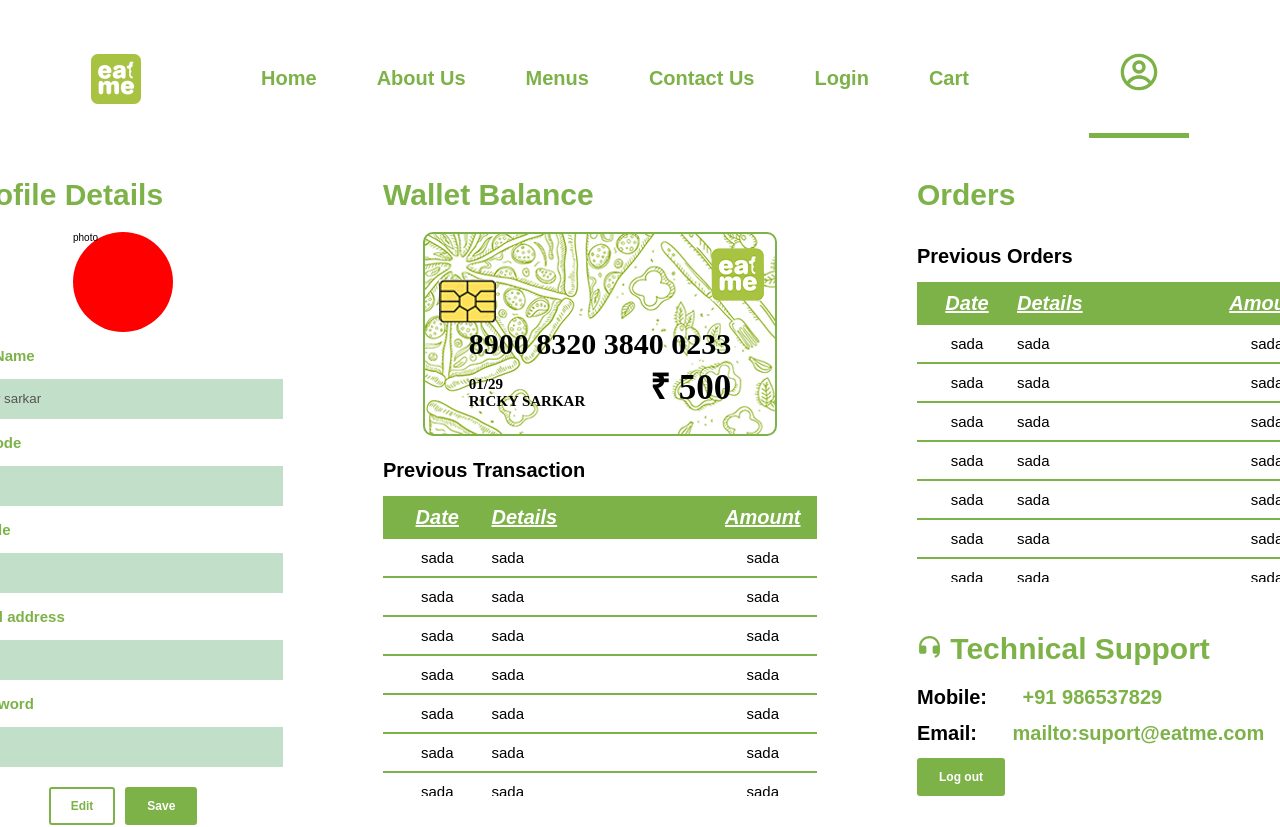
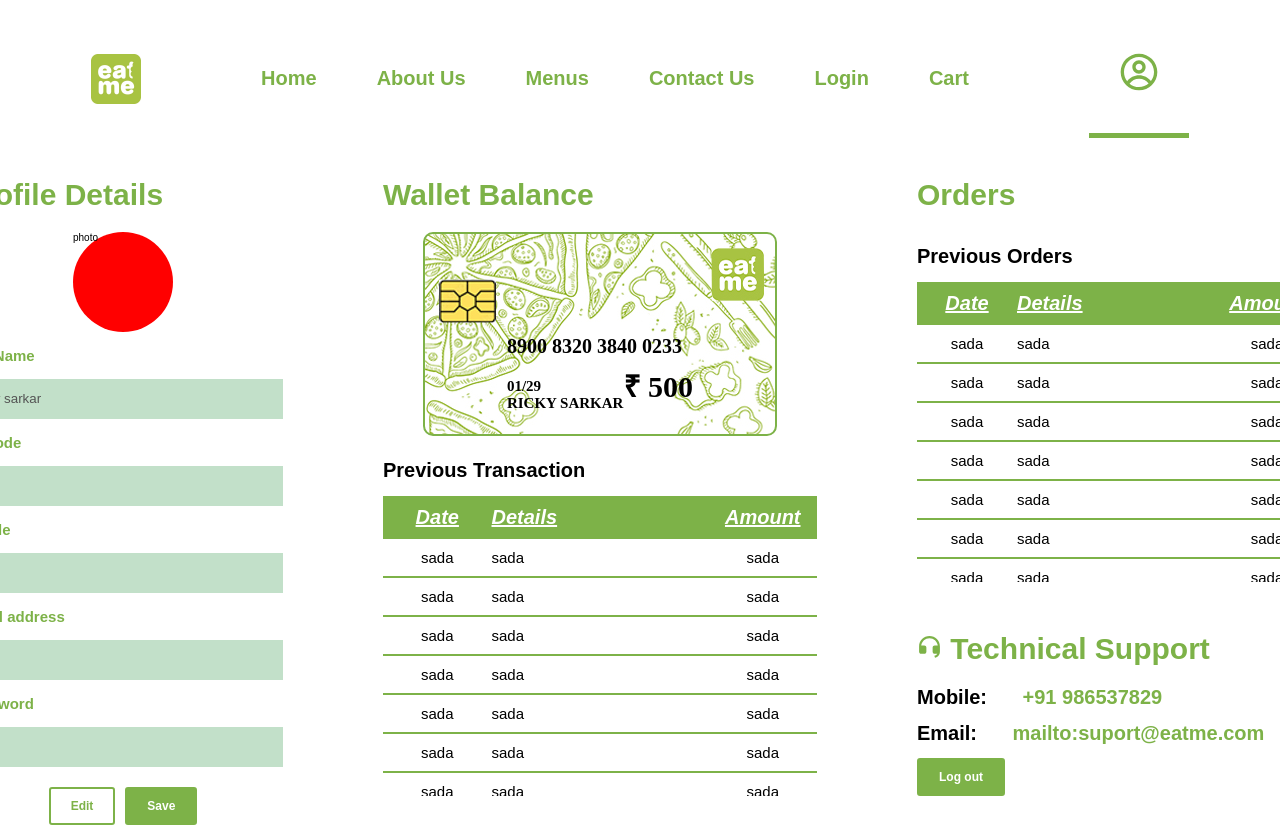
Before and after one commit to apurba-sarkar/eatmeweb, a React (Vite) app in the folder client/: page /profile in a window 1280 px wide. Shown: the top 827 px of the page. Built offline with nearby package versions, Linux system fonts and the light colour scheme; a web font is replaced by a local one.

Commit message:
ui almost completed

```diff
--- /dev/null
+++ b/client/src/Components/FullDetails.jsx
@@ -0,0 +1,49 @@
+/* eslint-disable react/prop-types */
+import React from "react";
+import { Headings } from "../ui/Headings";
+import { Button } from "../ui/Button";
+
+export default function FullDetails({ dish }) {
+  const time = Math.floor(Math.random() * 100);
+  console.log(dish);
+  console.log(time);
+  return (
+    <>
+      {!dish.id ? (
+        ""
+      ) : (
+        <>
+          <div className="fd">
+            <Headings type="h1" colorvar="primary">
+              {dish.item}
+            </Headings>
+            <img src="./biriyani.jpg" />
+            <div className="fd-data">
+              <Headings>
+                <label>Item No:</label>
+                <div>{dish.id}</div>
+              </Headings>
+              <Headings>
+                <label>Item Name:</label>
+                <div>{dish.item}</div>
+              </Headings>
+              <Headings>
+                <label>Item Price:</label>
+                <div> Rs {dish.price}</div>
+              </Headings>
+              <Headings>
+                <label>Average Preparing Time: </label>
+                <div>{time} min</div>
+              </Headings>
+              <Headings>
+                <label>Ingredients:</label>
+                <div>Formula x</div>
+              </Headings>
+            </div>
+            <Button varient="primary">Add To Cart</Button>
+          </div>
+        </>
+      )}
+    </>
+  );
+}
--- a/client/src/Components/Orders.jsx
+++ b/client/src/Components/Orders.jsx
@@ -9,7 +9,7 @@ export default function Orders() {
       {" "}
       <div className="trans">
         <Headings>Previous Orders</Headings>
-        <TableBuilder>
+        <TableBuilder size="normal">
           <TableHead>
             <TableData>Date</TableData>
             <TableData style={{ justifySelf: "left" }}>Details</TableData>
--- a/client/src/Components/Wallet.jsx
+++ b/client/src/Components/Wallet.jsx
@@ -27,7 +27,7 @@ export default function Wallet() {
       </figure>
       <div className="trans">
         <Headings>Previous Transaction</Headings>
-        <TableBuilder>
+        <TableBuilder size="normal">
           <TableHead>
             <TableData>Date</TableData>
             <TableData style={{justifySelf:"left"}}>Details</TableData>
--- a/client/src/pages/Menu.jsx
+++ b/client/src/pages/Menu.jsx
@@ -2,20 +2,21 @@
 
 import Filters from "../Components/Filters";
 import data from "../data";
+import { CiZoomIn } from "react-icons/ci";
 // import SingleDish from "./SingleDish";
 import { NavLink, useNavigate } from "react-router-dom";
 import { TableBuilder, TableData, TableHead, TableRow } from "../ui/Table";
 import { Button } from "../ui/Button";
 import { useState } from "react";
+import FullDetails from "../Components/FullDetails";
 // import SingleDish from "./SingleDish";
 export default function Menu() {
-  const navigate = useNavigate();
+  // const navigate = useNavigate();
   console.log(data);
   // console.log(data[0].id);
 
   const [dish, setDish] = useState("");
   // console.log(data[0].item);
-
 
   return (
     <div>
@@ -23,9 +24,9 @@ export default function Menu() {
       <div className="menu-container">
         <Filters />
         <div className="menu-list">
-          <TableBuilder>
+          <TableBuilder size="big">
             <TableHead>
-              <TableData>Sl</TableData>
+              <TableData>item no</TableData>
               <TableData>Item List</TableData>
               {/* <TableData>Ad</TableData> */}
             </TableHead>
@@ -39,22 +40,22 @@ export default function Menu() {
                 <TableData style={{ justifySelf: "left" }}>{e.item} </TableData>
                 <TableData>
                   <Button
+                    size="s"
+                    varient="primary"
                     onClick={() =>
                       // navigate(`/single/${e.id}`)
                       setDish(e)
                     }
                   >
-                    Details
+                    View
                   </Button>
                 </TableData>
               </TableRow>
-              // </NavLink>
             ))}
           </TableBuilder>
         </div>
         <div>
-          <div>{dish.item}</div>
-          <div>{dish.price}</div>
+          <FullDetails dish={dish} />
         </div>
         {/* <SingleDish/> */}
       </div>
--- a/client/src/pages/SingleDish.jsx
+++ b/client/src/pages/SingleDish.jsx
@@ -8,6 +8,7 @@ export default function SingleDish() {
   console.log(id);
   const dish = data.find((item) => item.id === parseInt(id));
   return (
+
     <div>
       <div>{dish.item}</div>
       <div>{dish.id}</div>
--- a/client/src/styles/Global.style.js
+++ b/client/src/styles/Global.style.js
@@ -240,18 +240,18 @@ figure{
 .card-number{
 
     /* margin-right:2rem; */
-    font-size:3rem;
+    font-size:2rem;
 
 }
 
 .card-data{
-    margin-top:7rem;
+    margin-top:8rem;
 
 }
 
 .other-details{
     font-size:1.5rem;
-    margin-top:1.5rem
+    margin-top:2rem
 }
 
 .trans{
@@ -270,7 +270,7 @@ figure{
 }
 
 .balance{
-    font-size:3.5rem
+    font-size:3rem
 }
 
 /* -->orders */
@@ -306,6 +306,31 @@ figure{
     gap:2rem;
 }
 
+/* -->FullDetails */
+
+.fd{
+    display:flex;
+    align-items:center;
+    justify-content:center;
+    flex-direction:column
+}
+.fd img{
+    height:30rem;
+    width:40rem;
+    border:solid ${theme.colors.primary} .5rem;
+    /* aspect-ratio:1; */
+    object-fit:fill;
+}
+.fd-data{
+    display:flex;
+    flex-direction:column;
+}
+
+.fd-data > h1  {
+   display:flex;
+   align-items:center;
+
+}
 `;
 
 export default GlobalStyle;
--- a/client/src/ui/Headings.jsx
+++ b/client/src/ui/Headings.jsx
@@ -9,6 +9,7 @@ const type = {
   h1: css`
     font-size: 4rem;
     font-weight: 600;
+    text-transform:uppercase;
   `,
   h2: css`
     font-size: 3rem;
--- a/client/src/ui/Table.jsx
+++ b/client/src/ui/Table.jsx
@@ -1,17 +1,27 @@
-import styled from "styled-components";
+import styled, { css } from "styled-components";
 import { theme } from "./../styles/theme";
+
+const size = {
+  normal: css`
+    height: 30rem;
+  `,
+  big: css`
+    height: 70rem;
+  `,
+};
 
 const TableBuilder = styled.div`
   /* background-color: green; */
   font-size: 1.5rem;
-  height: 30rem;
-  overflow-x:hidden;
+  ${(props) => size[props.size]};
+
+  overflow-x: hidden;
   /* overflow: scroll; */
   &::-webkit-scrollbar {
     display: none;
     /* width:rem; */
     /* background-color:${theme.colors.primary}; */
-  /* scrollbar-width:none; */
+    /* scrollbar-width:none; */
   }
   &::-webkit-scrollbar-thumb {
     background: #000000;
@@ -29,8 +39,7 @@ const TableRow = styled.div`
   /* row-gap:10rem; */
   justify-items: center;
   padding: 1rem 0;
-  border-bottom:2px ${theme.colors.primary} solid;
-
+  border-bottom: 2px ${theme.colors.primary} solid;
 
   /* align-items:center;
 justify-content:space-around; */
```
Also changed, not shown: client/public/biriyani.jpg (added).
